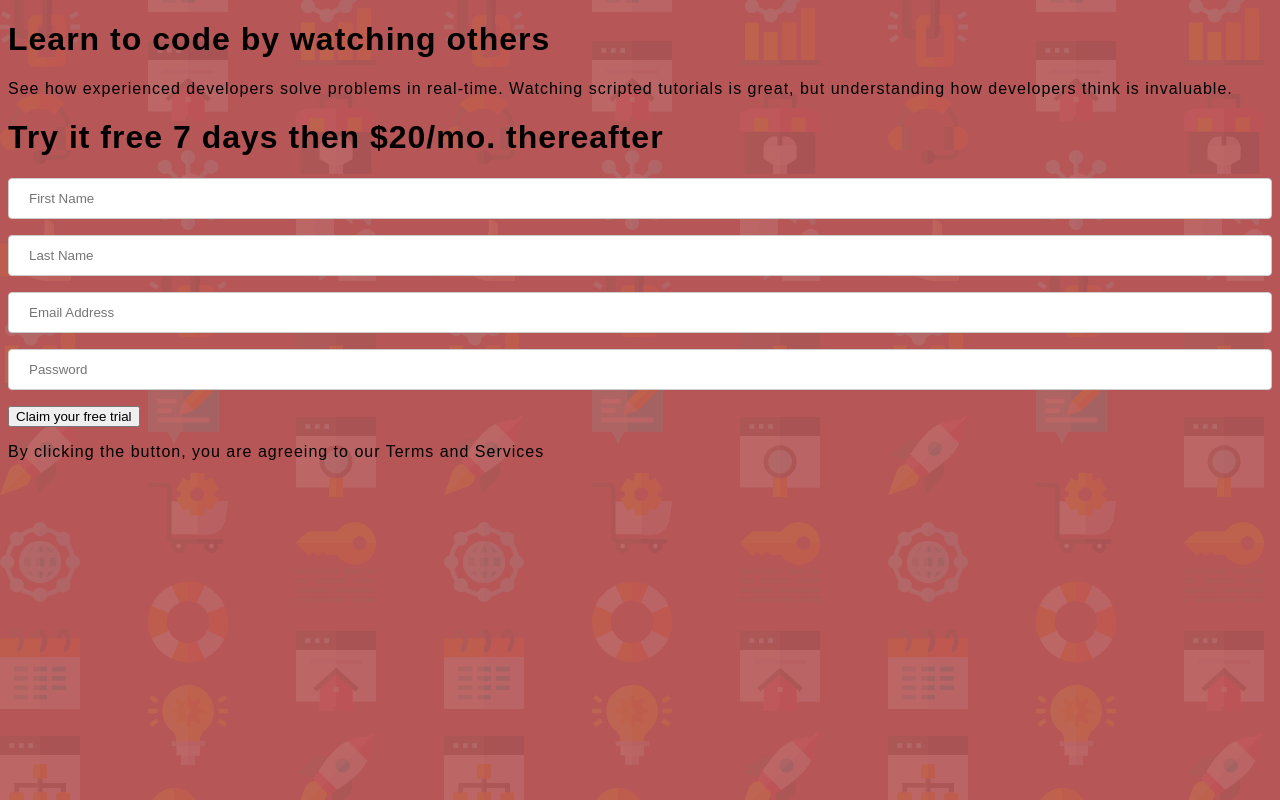
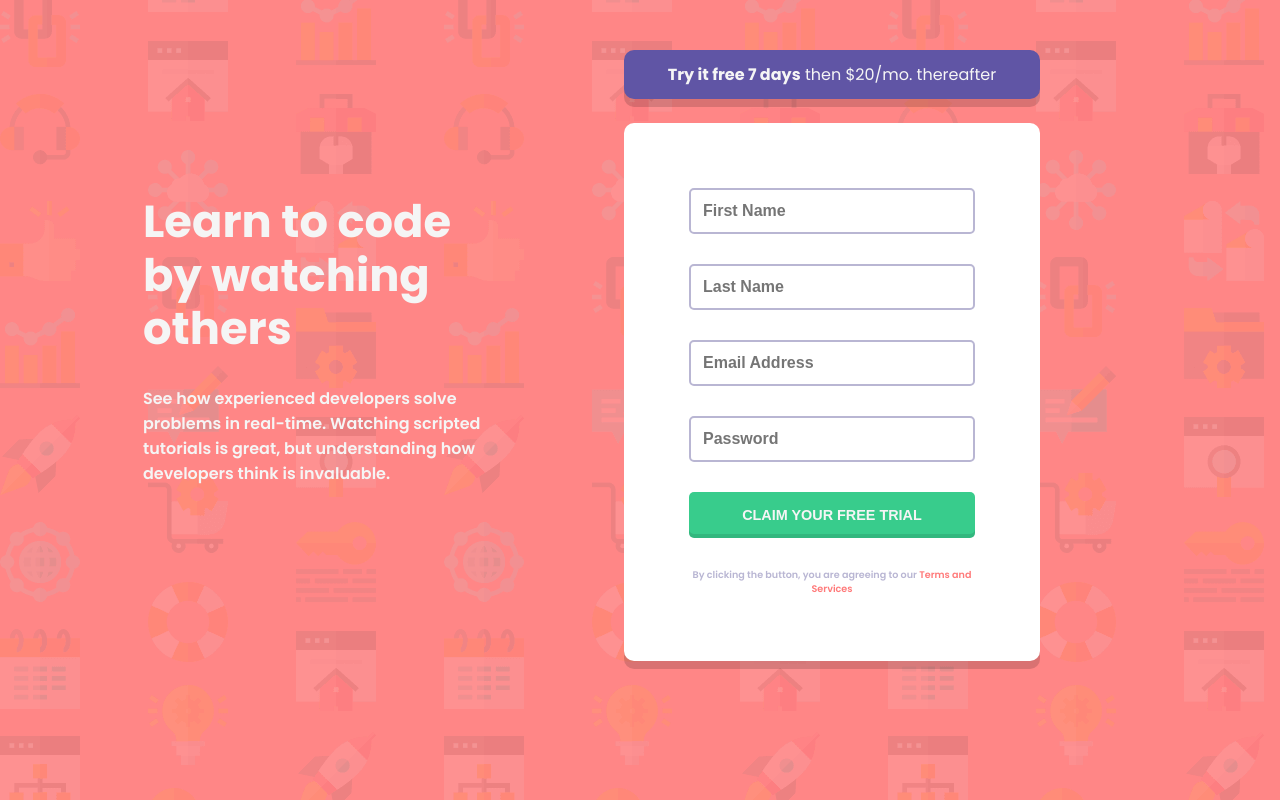
Before and after one commit to b-l-u-e/signup-form, a plain HTML site: page index.html in a window 1280 px wide. Drawn offline with Linux system fonts and the light colour scheme.

Commit message:
updating css

```diff
--- a/css/style.css
+++ b/css/style.css
@@ -1,112 +1,225 @@
-html
-body{
-  background-image: url(../images/bg-intro-desktop.png);
-  background-color: #b75656;
-  font-size: 16px;
-  letter-spacing: 1px;
-  font-family: "Poppins", sans-serif;
-  image-rendering: crisp-edges;
-  image-rendering: -moz-crisp-edges;          /* Firefox */
-  image-rendering: -o-crisp-edges;            /* Opera */
-  image-rendering: -webkit-optimize-contrast; /* Webkit (non-standard naming)*/
-  -ms-interpolation-mode: nearest-neighbor; /* IE (non-standard property) */
-  height: 100%;
+@import url("https://fonts.googleapis.com/css2?family=Poppins:wght@400;500;600;700&display=swap");
 
+:root {
+  --red: hsl(0, 100%, 74%);
+  --green: hsl(154, 59%, 51%);
+  --blue: hsl(248, 32%, 49%);
+  --dark-blue: hsl(249, 10%, 26%);
+  --grayish-blue: hsl(246, 25%, 77%);
 
-}
-.first-part{
-  align-items: center;
-  width: 100%;
-  height: 100%;
-  position: absolute;
-  display: flex;
-  margin:40px 0 40px;
-}
-.first-part .container{
-  margin:40px 80px 40px;
-  padding: 40px;
-  position: absolute;
+  --font-weight-regular: 400;
+  --font-weight-normal: 500;
+  --font-weight-semibold: 600;
+  --font-weight-bold: 700;
 }
 
-.first-part .container .hedo-one{
-  padding:10px;
+* {
+  box-sizing: border-box;
+  margin: 0;
+  padding: 0;
+  font-size: 100%;
+  color: whitesmoke;
+}
+
+body {
+  font-family: Poppins, sans-serif;
+  background: no-repeat url("../images/bg-intro-desktop.png");
+  background-position: center center fixed;
+  -webkit-background-size: cover;
+  -moz-background-size: cover;
+  -o-background-size: cover;
+  background-size: cover;
+  background-color: rgba(255, 121, 121, 0.9);
+  width: 100vw;
+  height: 100vh;
+}
+
+.content {
+  max-width: 90rem;
+  margin: 0 auto;
   display: flex;
+  justify-content: center;
   align-items: center;
 }
 
-.first-part .container .corner-one{
-  margin:10px;
+.content-one {
+  display: flex;
+  flex-direction: column;
+  align-items: flex-start;
+  justify-content: center;
+  width: 30%;
+  margin-top: 10px;
 }
 
-.first-part .container .corner-one h2{
-  font-weight:bolder;
-  padding:5px;
-  margin:0;
-  color:#fff;
+.content h1 {
+  font-size: 2.8rem;
+  padding: 15px;
+  text-align: left;
+  line-height: 1.2;
+  font-weight: var(--font-weight-bold, 700);
 }
 
-.first-part .container .corner-one p{
-   padding:5px;
-   margin-top:20px;
-   color:#fff;
-   font-size: 12px;
-
+.content p {
+  padding: 15px;
+  font-size: 1rem;
+  text-align: left;
+  font-weight: var(--font-weight-semibold, 600);
 }
 
-  .first-part .container .corner-two{
-    margin:auto 20px;
-    padding: 20px 10px;
-
-
+.content-two {
+  display: flex;
+  flex-direction: column;
+  align-items: center;
+  justify-content: center;
+  width: 50%;
+  margin-top: 50px;
+  margin-bottom: 10px;
 }
 
+.content-two header {
+  margin-bottom: 1.5rem;
+  background-color: var(--blue, #6055a5);
+  box-shadow: 0 8px 0 0 rgba(0, 0, 0, 0.15);
+  border-radius: 10px;
+  width: 100%;
+  max-width: 65%;
+}
 
-  .first-part .container .corner-two .heading {
-     margin-bottom: 20px;
+.content-two header h1 {
+  text-align: center;
+  font-size: 1rem;
+  font-weight: var(--font-weight-regular, 400);
+}
 
+.content-two header span {
+  font-weight: var(--font-weight-bold);
+}
 
+.form-container {
+  background-color: #fff;
+  box-shadow: 0 8px 0 0 rgba(0, 0, 0, 0.15);
+  border-radius: 10px;
+  padding: 40px;
+  /* height: 20%; */
+  width: 65%;
+  text-align: center;
 }
-  .first-part .container .corner-two .heading .btn-primary{
-    background-color: #6b2d6b;
-    font-weight: lighter;
-    box-shadow: 0 8px 6px -6px black;
-    border-radius: 10px;
-    border-color:#6b2d6b;
-    display: flex;
+
+.form-container form {
+  display: inline-block;
+  width: 100%;
+  padding: 10px;
+}
+
+.form-container form input {
+  width: 100%;
+  color: var(--dark-blue, #3e3c49);
+  border: 2px solid var(--grayish-blue, #b9b6d3);
+  border-radius: 5px;
+  padding: 12px;
+  font-weight: var(--font-weight-, 600);
+}
+
+.form-container form input:focus {
+  outline: none;
+  border: 2px solid var(--blue, #6055a5);
+}
+
+.form-container .btn {
+  cursor: pointer;
+  outline: none;
+  border: none;
+  border-radius: 5px;
+  box-shadow: inset 0 -4px 0 0 rgba(0, 0, 0, 0.1);
+  background-color: var(--green, #38cc8c);
+  text-transform: uppercase;
+  font-weight: var(--font-weight-semibold, 600);
+  padding: 15px;
+  font-size: 0.9rem;
+  display: inline-block;
   width: 100%;
 }
 
-
-  .first-part .container .corner-two .heading .spanner{
-    font-weight: bold;
+.form-container .btn:hover {
+  transition: all 0.2s ease-in-out;
+  background-color: hsl(154, 59%, 40%);
 }
 
-  input[type=text],input[type=email],input[type=password],input[type=submit]{
-    width: 100%;
-    padding: 12px 20px;
-    margin: 8px 0;
-    display: flex;
-    border: 1px solid #ccc;
-    border-radius: 4px;
-    box-sizing: border-box;
+.form-container form .condition {
+  display: inline-block;
+  text-align: center;
+  color: var(--grayish-blue, #b9b6d3);
+  font-size: 0.6rem;
 }
 
-
-input[type=submit]:hover {
-  background-color: #45a049;
+.form-container form .condition span {
+  color: var(--red, #ff7a7a);
 }
 
-.first-part .container .corner-two .input-container {
-  border-radius: 5px;
-  background-color: #f2f2f2;
-  padding: 20px;
-  margin: 0;
+@media only screen and (max-width: 889px) {
+  .content {
+    display: flex;
+    flex-direction: column;
+  }
+  .content-one {
+    width: 50%;
+  }
+  .content-one h1 {
+    font-size: 1.5rem;
+    text-align: center;
   }
 
-#loginForm .top-button{
-  background-color:#1d981d;
+  .content p {
+    font-size: 0.9rem;
+    text-align: center;
   }
 
-.input-container .terms{
-  margin-top: 10px;
+  .content-two {
+    margin-bottom: 2rem;
+    width: 100%;
   }
+
+  .form-container form input {
+    font-size: 0.9rem;
+  }
+
+  .form-container form p .btn {
+    font-size: 0.8rem;
+  }
+}
+
+@media (max-width: 500px) {
+  .content {
+    display: flex;
+    flex-direction: column;
+    margin: 0;
+    padding: 0;
+  }
+
+  .content-one {
+    width: 75%;
+    margin-top: 2rem;
+  }
+
+  .content h1 {
+    font-size: 1.5rem;
+    text-align: center;
+  }
+
+  .content p {
+    font-size: 0.9rem;
+    text-align: center;
+  }
+
+  .content-two {
+    width: 100%;
+  }
+
+  .content-two header h1 {
+    font-size: 0.8rem;
+  }
+
+  .form-container form .btn {
+    font-size: 0.6rem;
+  }
+}
```
Lines whose indentation alone changed are shown as unchanged.
